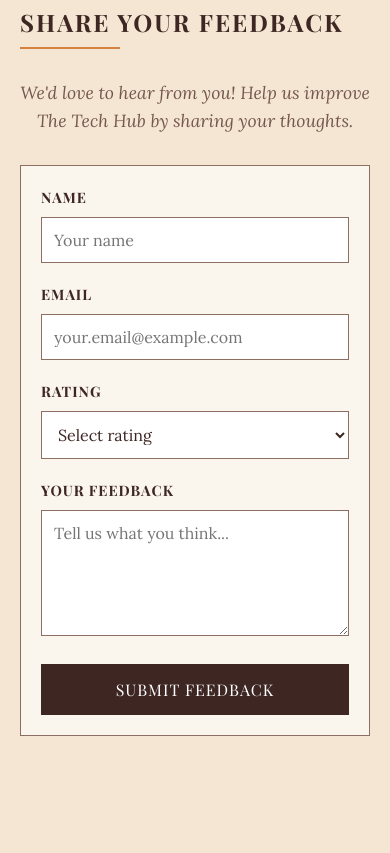
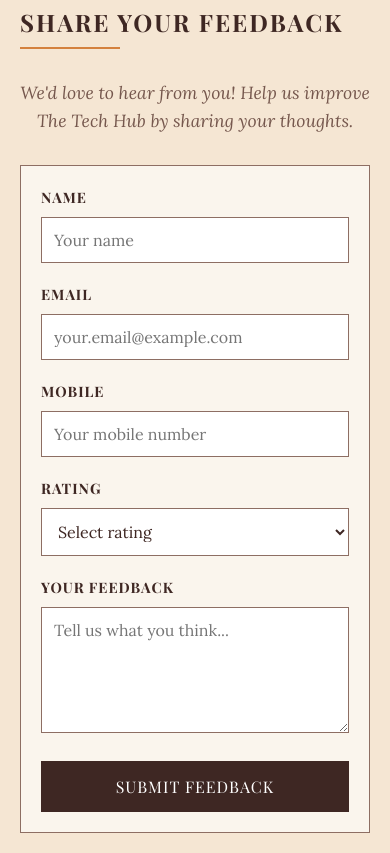
Before and after one commit to YashSuthar983/NewTechHub, a website: page public/index.html in a window 390 px wide. Shown: the part 2423-3276 px from the top of the page. Before the commit the page ends 3179 px from the top, so only its background shows below. Drawn offline with nearby package versions, Linux system fonts and the light colour scheme; no server answers.

Commit message:
Add mobile field to feedback form

```diff
--- a/public/index.html
+++ b/public/index.html
@@ -149,6 +149,11 @@
                     </div>
 
                     <div class="form-group">
+                        <label for="feedbackMobile">Mobile</label>
+                        <input type="text" id="feedbackMobile" placeholder="Your mobile number" required>
+                    </div>
+
+                    <div class="form-group">
                         <label for="feedbackRating">Rating</label>
                         <select id="feedbackRating" required>
                             <option value="">Select rating</option>
```
